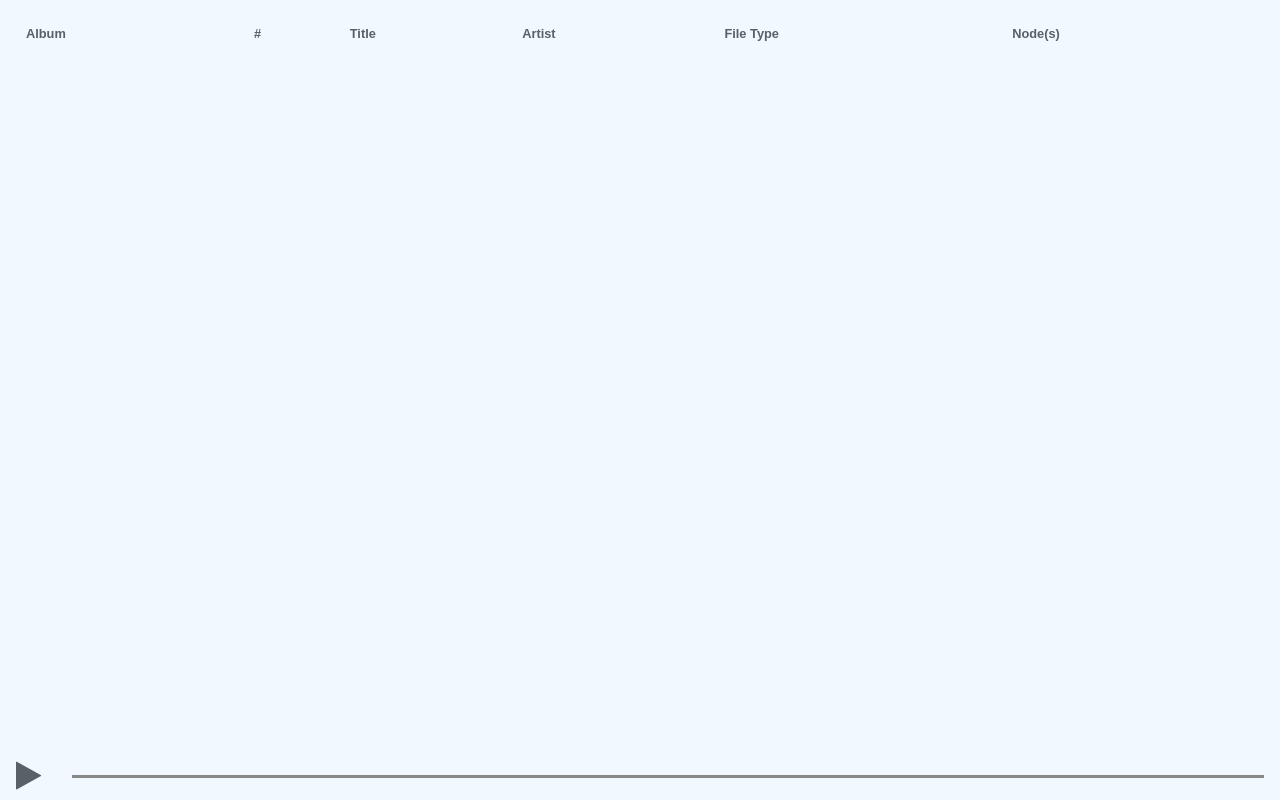
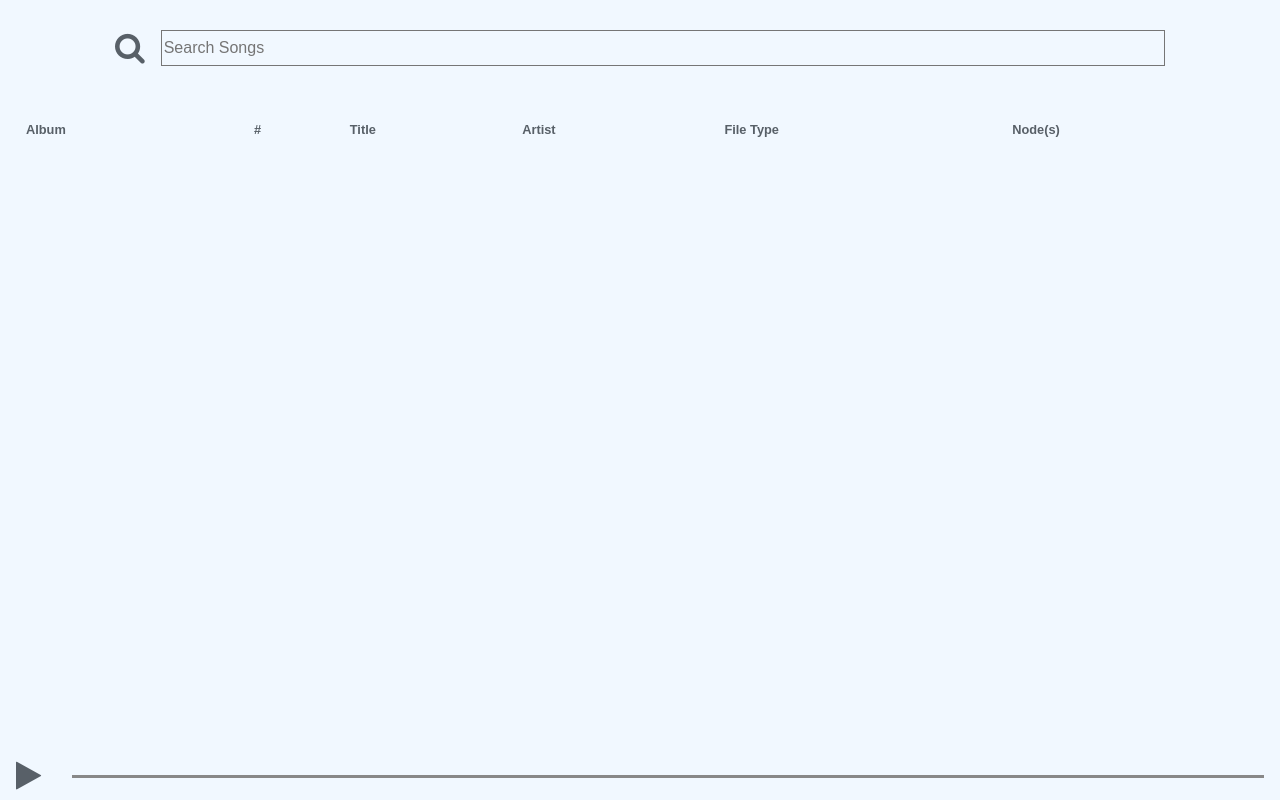
Before and after one commit to kyroslee/P2PMusicPlayer-csci3280, an Electron app: page src/render/index.html in a window 1280 px wide. Drawn offline with Linux system fonts and the light colour scheme; no server answers.

Commit message:
search function (WIP)

```diff
--- a/src/render/index.css
+++ b/src/render/index.css
@@ -9,6 +9,34 @@ body {
     display: flex;
     flex-direction: column;
     margin: 0;
+}
+
+#search {
+    display: flex;
+    align-items: center;
+    justify-content: center;
+    background: #F1F8FF;
+    margin-left: 1rem;
+    margin-right: 1rem;
+    margin-top: 0.5rem;
+    margin-bottom: 0.5rem;
+    z-index : 1;
+    height: 5rem;
+}
+
+#search-input {
+    height: 2rem;
+    width: 80%;
+    color: #586068;
+    background: #F1F8FF;
+    font-size: 1rem;
+    border-width: thin;
+    border-style: groove;
+}
+
+#search-icon{
+    font-size: 2rem;
+    padding-right: 1rem;
 }
 
 #list {
--- a/src/render/index.html
+++ b/src/render/index.html
@@ -8,6 +8,10 @@
     </head>
 
     <body>
+        <form id="search">
+            <i id='search-icon' class='fa fa-search'></i>
+            <input id="search-input" placeholder="Search Songs"></input>
+        </form>
         <div id="list">
             <table>
                 <thead>
--- a/src/render/index.js
+++ b/src/render/index.js
@@ -17,6 +17,23 @@ const mediaControl = new MediaControl({
     playPauseButton: '#play-pause-button',
     seekClickable: '#seek-clickable',
     seekProgress: '#seek-progress'
+});
+
+//searching function
+const searchInput = document.querySelector('#search-input');
+searchInput.addEventListener('keyup',()=>{
+    let filter = searchInput.value.toUpperCase();
+    window.rowList = document.querySelectorAll('.list-row-title');
+
+    if (filter.length != 1){
+        rowList.forEach(row => {
+            if(row.innerHTML.toUpperCase().indexOf(filter) > -1){
+                row.parentElement.style.display = "";
+            }else{
+                row.parentElement.style.display = "none";
+            }
+        });
+    }
 });
 
 const videoSection = document.querySelector('#video-section');
--- a/src/render/p2p.js
+++ b/src/render/p2p.js
@@ -37,6 +37,7 @@ p2pBrowser.on('serviceUp', ({ addresses, port, name}) => {
                 p2pAlbums[album.album].peers = {[name]: peer};
             }
         });
+        //return albums to the event handler here
         listUpdateHandler(p2pAlbums);
     });
 
```
